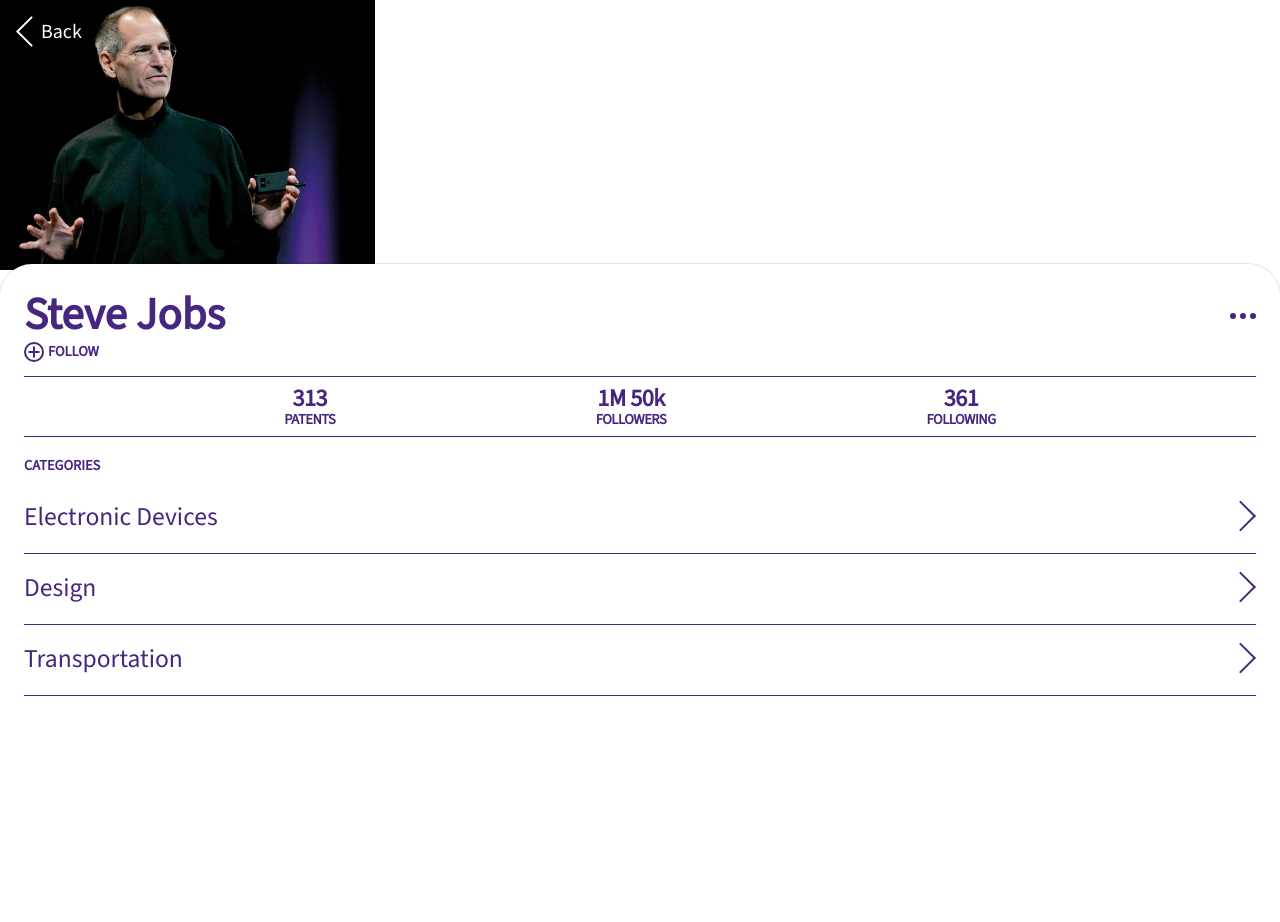
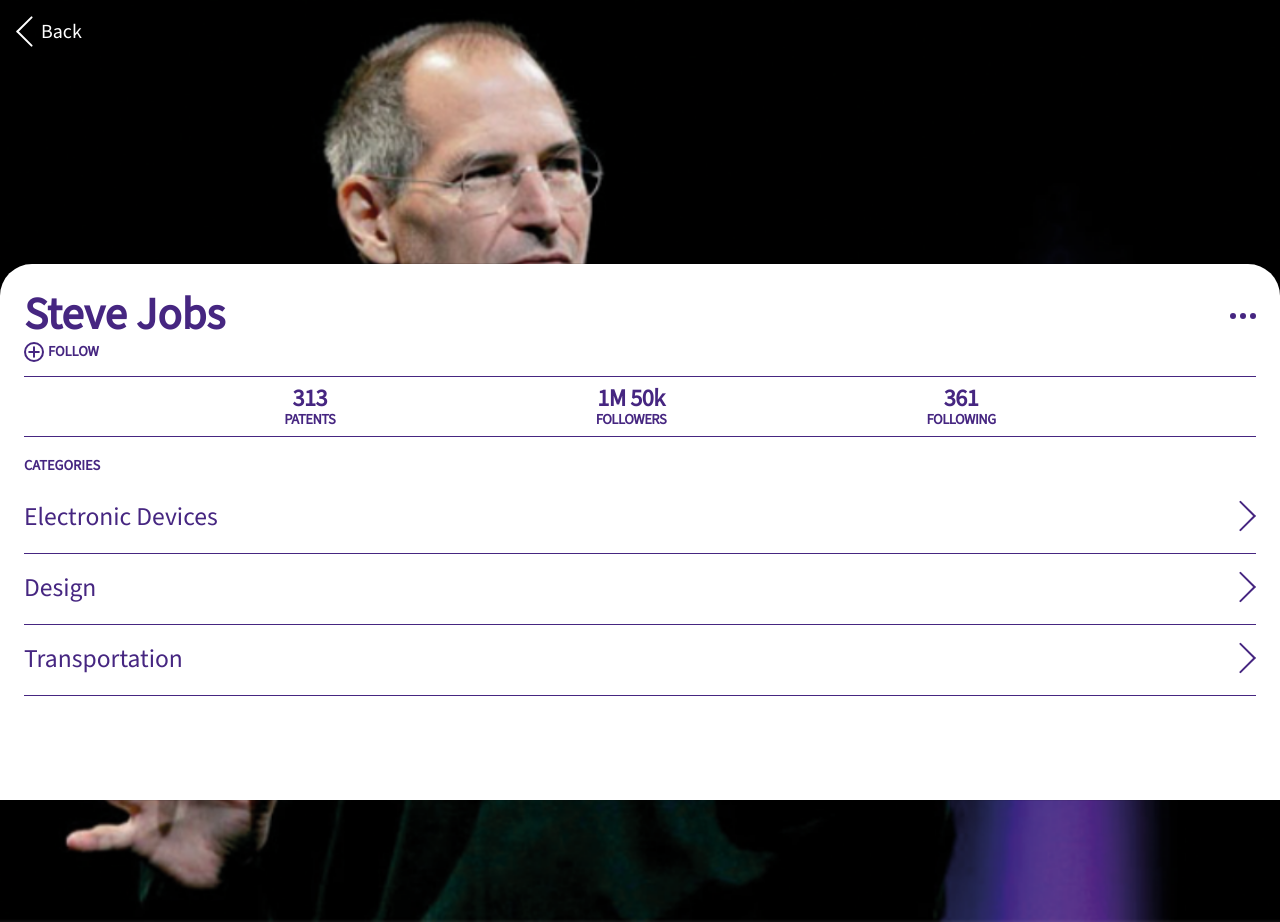
Before and after one commit to Edb83/steve, a plain HTML site: page index.html in a window 1280 px wide. Before the commit the page ends 800 px from the top, so only its background shows below. Drawn offline with nearby package versions, Linux system fonts and the light colour scheme.

Commit message:
Add srcset and sizes for hero image

```diff
--- a/assets/css/style.css
+++ b/assets/css/style.css
@@ -32,6 +32,11 @@ a {
     font-weight: var(--font-weight-bold);
     display: grid;
     grid-template-rows: 33%;
+}
+
+.hero-image img {
+    display: block;
+    max-width: 100%;
 }
 
 /* Card */
--- a/index.html
+++ b/index.html
@@ -18,7 +18,16 @@
 
         <!-- Hero image -->
         <div class="hero-image">
-            <img src="assets/images/header-image.png" alt="Steve Jobs in black turtle-neck, holding iPhone">
+            <img
+                src="assets/images/header-image.png"
+                srcset="assets/images/header-image.png 375w,
+                    assets/images/header-image@2x.png 750w,
+                    assets/images/header-image@3x.png 1125w"
+                sizes="(max-width: 375px) 375px,
+                    (max-width: 750px) 750px,
+                    (max-width: 1125px) 1125px"
+                alt="Steve Jobs in black turtle-neck, holding iPhone"
+            >
         </div>
 
         <!-- Card -->
```
